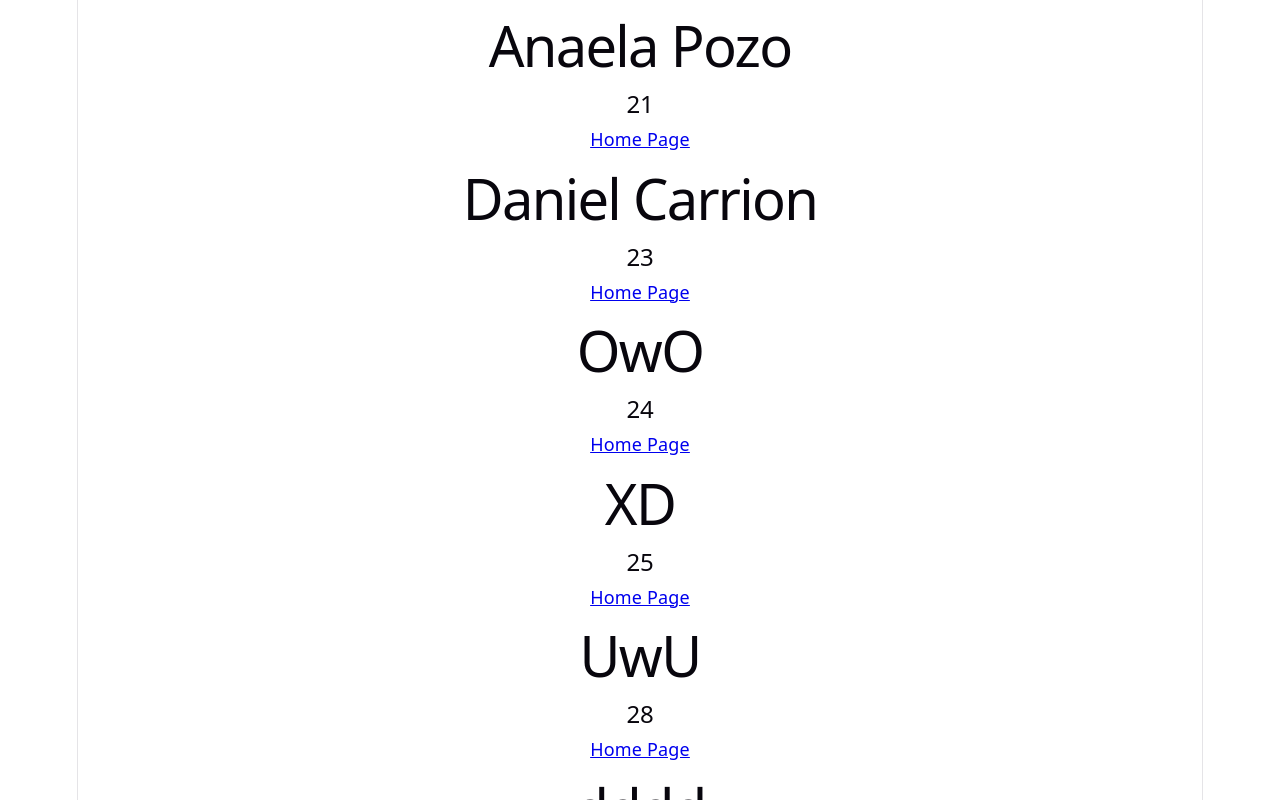
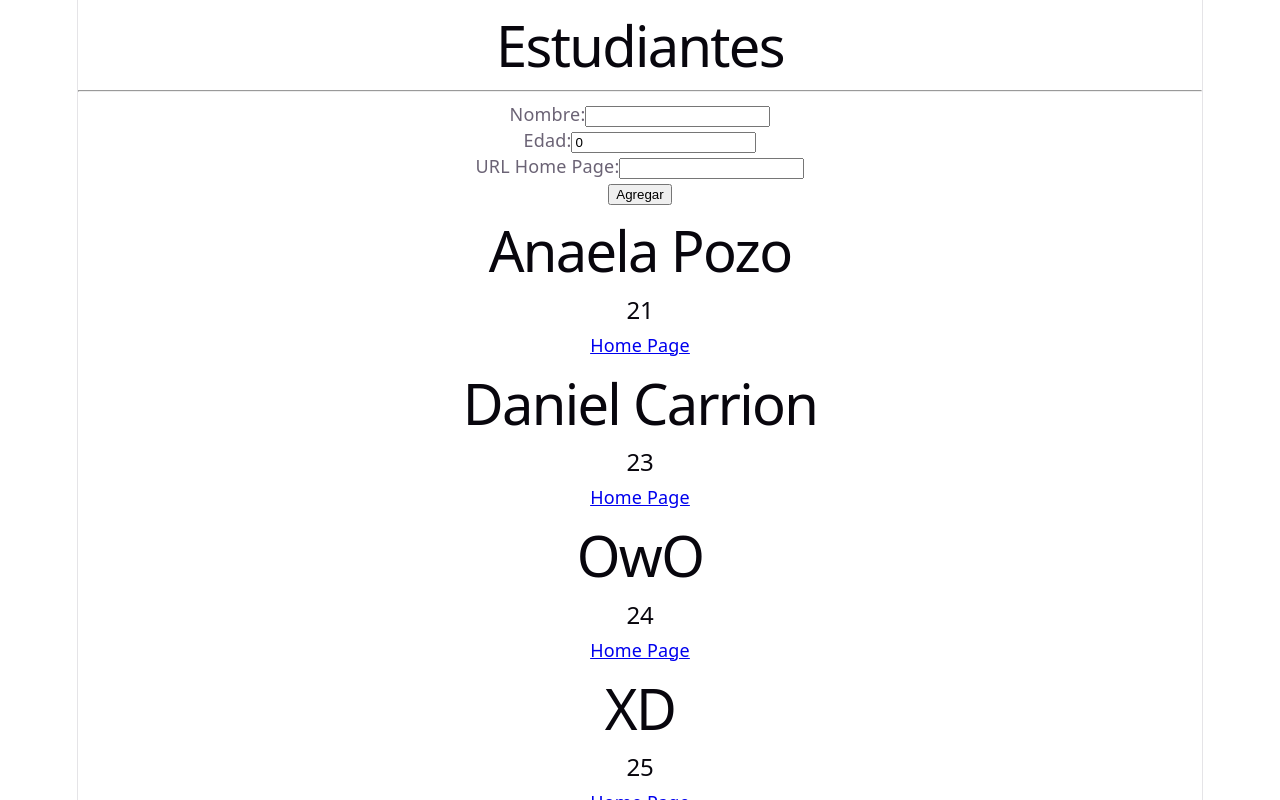
Before and after one commit to SailorJupiterUwU/AWM_2026A, a React (Vite) app in the folder 04-05-2026/fronted/: page / in a window 1280 px wide. Shown: the top 800 px of the page. Built offline with nearby package versions, Linux system fonts and the light colour scheme.

Commit message:
formulario

```diff
--- a/04-05-2026/fronted/src/pages/EstudiantesPage.jsx
+++ b/04-05-2026/fronted/src/pages/EstudiantesPage.jsx
@@ -1,15 +1,71 @@
+import { useState } from "react";
 import Estudiante from "../components/Estudiante";
 import { listaEstudiantes } from "../utils/data";
+
 const EstudiantesPage = () => {
+    //Variable de estado para la lista de estudiantes
+    const [lstEstudiantes, setLstEstudiantes] = useState(listaEstudiantes);
+    //Variable de estado para el nuevo estudiante
+    const [nuevoEstudiante, setNuevoEstudiante] = useState({
+        id: Date.now(),
+        nombre: " ",
+        edad: 0,
+        url: " "
+    });
+    const handleAgregarEstudiante = (e) => {
+        e.preventDefault();
+        setLstEstudiantes([...lstEstudiantes, nuevoEstudiante])
+        setNuevoEstudiante({...nuevoEstudiante, nombre: null, edad:null, url:null})
+    }
     return (
         <div>
             {/*
             <Estudiante nombre={"Anaela Pozo"} edad={21} url={"https://www.google.com"} />
             <Estudiante nombre={"Daniel Carrion"} edad={23} url={"https://www.google.com"} />
             <Estudiante nombre={"OwO"} edad={50} url={"https://www.google.com"} />*/}
+
+            <h1>Estudiantes</h1>
+            <hr/>
+            <form onSubmit={handleAgregarEstudiante}>
+                <div>
+                    <label htmlFor="est_nombre">Nombre:</label>
+                    <input
+                        type="text"
+                        name="est_nombre"
+                        id="est_nombre"
+                        value={nuevoEstudiante.nombre}
+                        onChange={(e) => setNuevoEstudiante({ ...nuevoEstudiante, nombre: e.target.value })}
+                        placeholder="Ingresa nombre" required />
+                </div>
+                <div>
+                    <label htmlFor="est_edad">Edad:</label>
+                    <input
+                        type="number"
+                        name="est_edad"
+                        id="est_edad" value={nuevoEstudiante.edad}
+                        onChange={(e) => setNuevoEstudiante({ ...nuevoEstudiante, edad: e.target.value })}
+                        placeholder="Ingresa tu edad" required />
+                </div>
+                <div>
+                    <label htmlFor="est_url">URL Home Page:</label>
+                    <input
+                        type="text"
+                        name="est_url"
+                        id="est_url"
+                        value={nuevoEstudiante.url}
+                        onChange={(e) => setNuevoEstudiante({ ...nuevoEstudiante, url: e.target.value })}
+                        placeholder="Ingresa URL Home Page" required />
+                </div>
+                <div>
+                    <input
+                        type="submit"
+                        value="Agregar"
+                    />
+                </div>
+            </form>
             {
-                listaEstudiantes.map((estudiante) => {
-                    return <Estudiante nombre={estudiante.nombre} edad={estudiante.edad} url={estudiante.url}/>
+                lstEstudiantes.map((estudiante) => {
+                    return <Estudiante key={estudiante.id} nombre={estudiante.nombre} edad={estudiante.edad} url={estudiante.url} />
                 })
             }
         </div>
```
